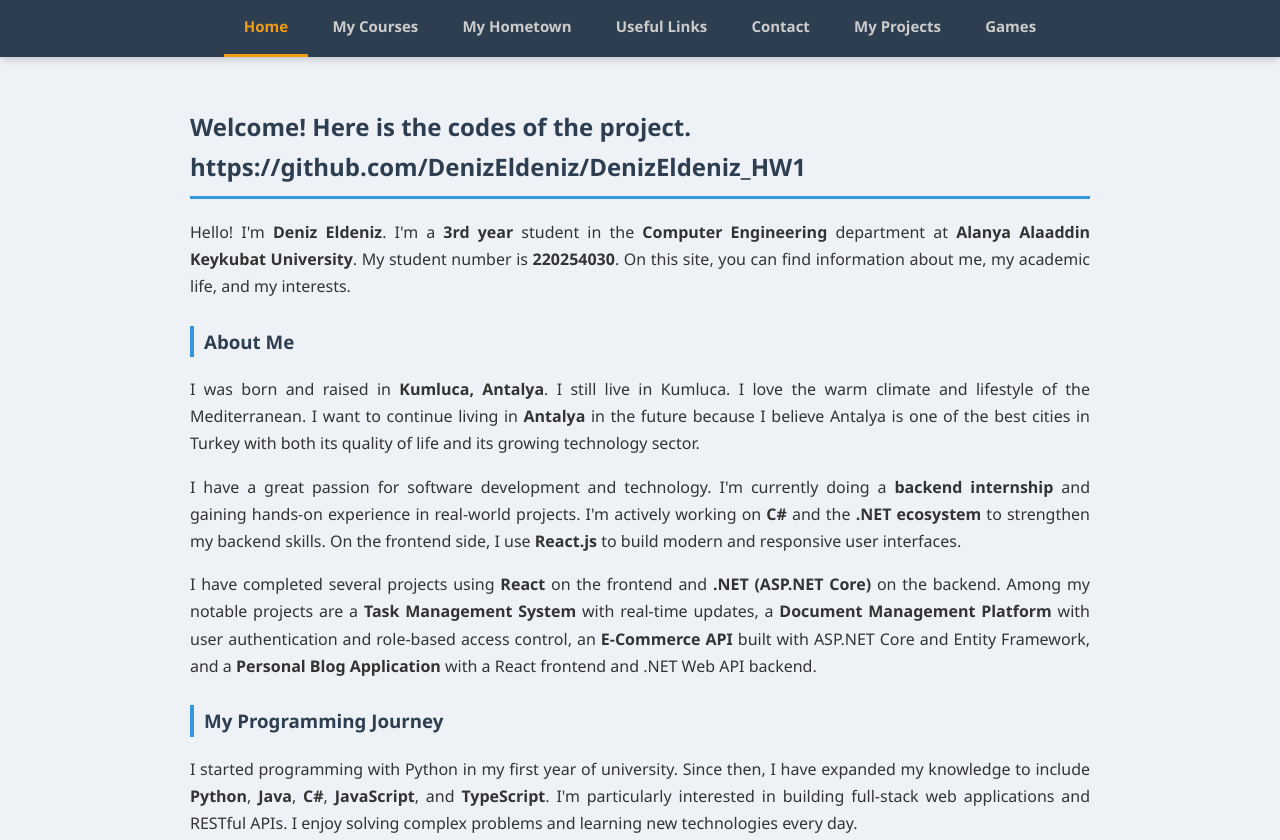
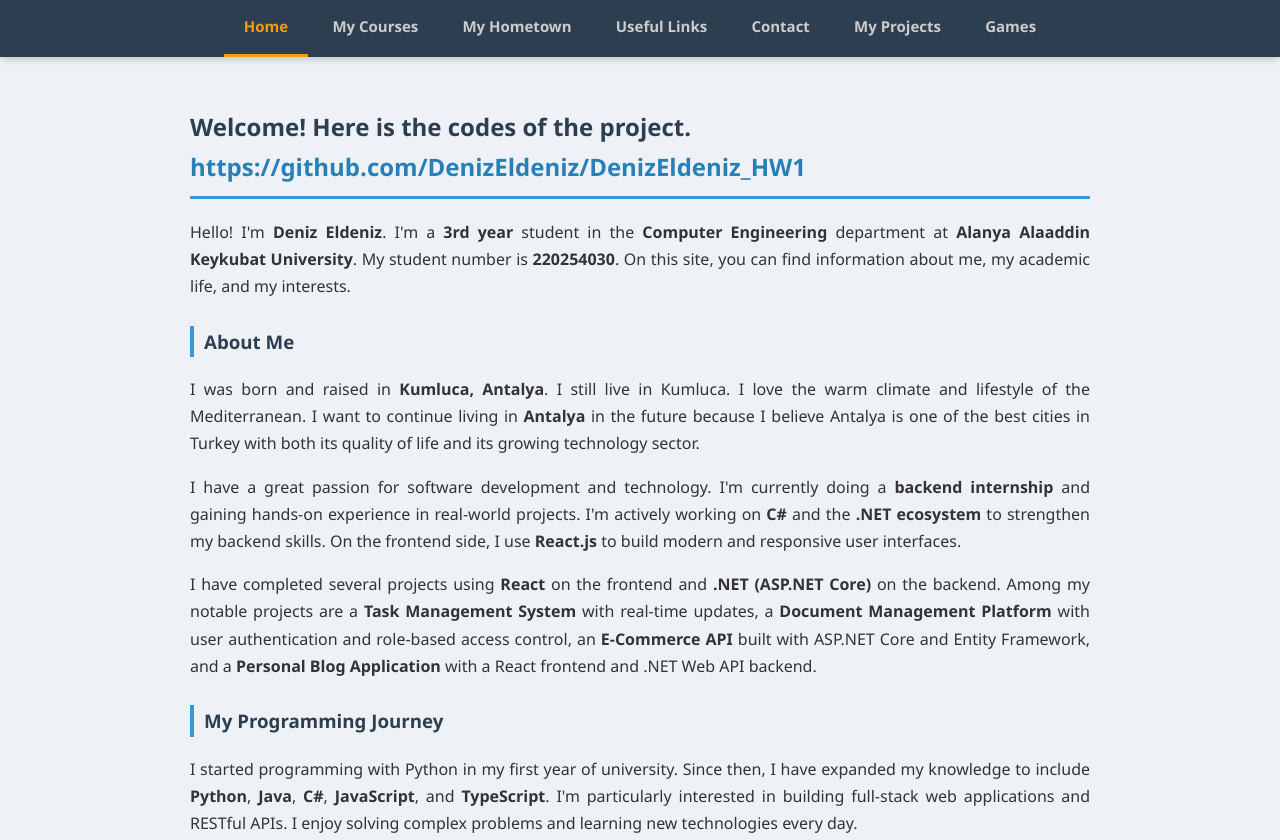
Before and after one commit to DenizEldeniz/DenizEldeniz_HW1, a plain HTML site: page index.htm in a window 1280 px wide. Shown: the top 840 px of the page. Drawn offline with Linux system fonts and the light colour scheme.

Commit message:
son hali guncelleme

```diff
--- a/index.htm
+++ b/index.htm
@@ -22,7 +22,7 @@
 
     <div class="container">
 
-        <h2>Welcome! Here is the codes of the project. https://github.com/DenizEldeniz/DenizEldeniz_HW1 </h2>
+        <h2>Welcome! Here is the codes of the project. <a href="https://github.com/DenizEldeniz/DenizEldeniz_HW1" target="_blank">https://github.com/DenizEldeniz/DenizEldeniz_HW1</a> </h2>
 
         <p>
             Hello! I'm <b>Deniz Eldeniz</b>. I'm a <b>3rd year</b> student in the
```
